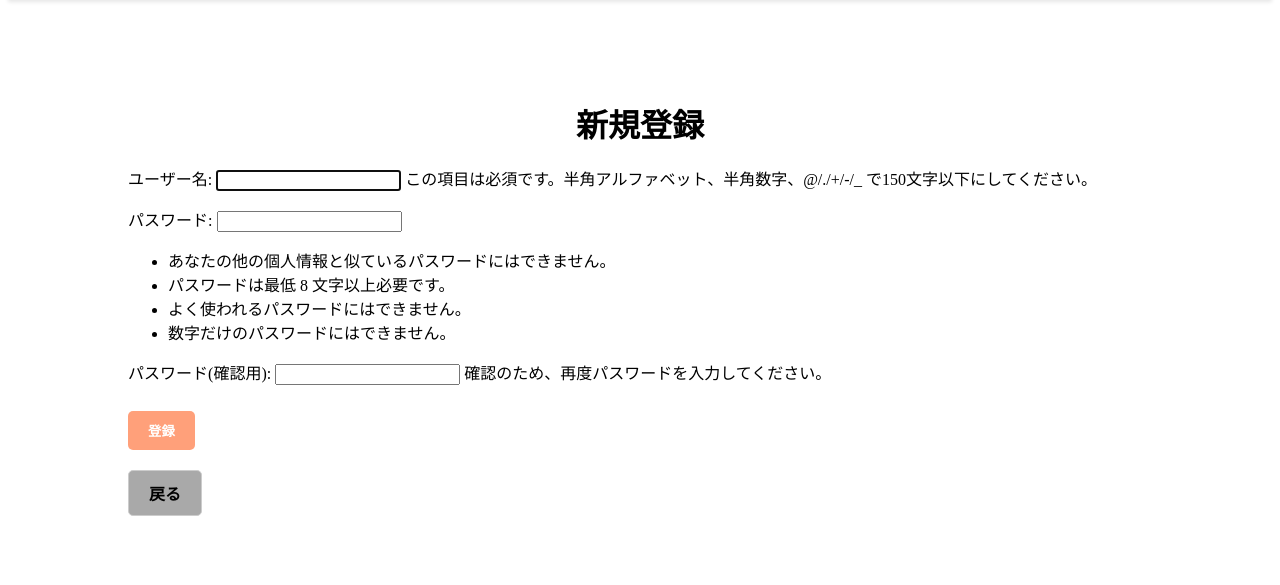
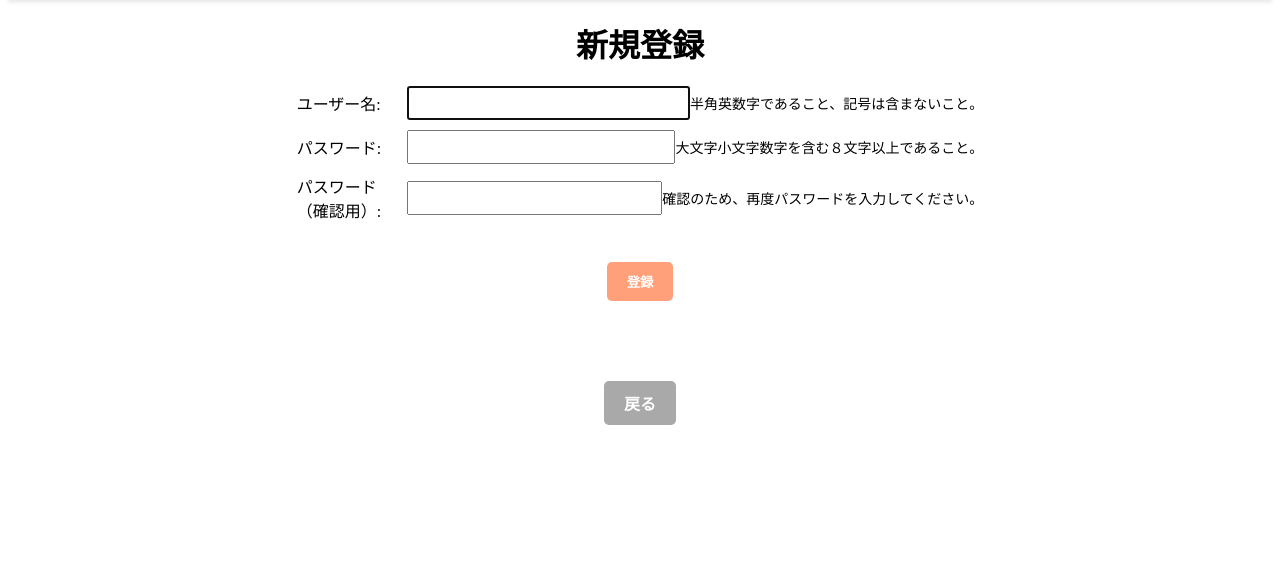
Before and after one commit to rukiami/rukiami-deployRepository, a Django app: page /signup/ in a window 1280 px wide. Shown: the part 105-690 px from the top of the page. Run offline with Django 4.2, Linux system fonts and the light colour scheme.

Commit message:
変更に関するコメント

```diff
--- a/account/forms.py
+++ b/account/forms.py
@@ -12,12 +12,31 @@ class LoginForm(AuthenticationForm):
 from django.contrib.auth.forms import UserCreationForm
 from django.contrib.auth.models import User
 
+# class SignUpForm(UserCreationForm):
+#     class Meta:
+#         model = User
+#         fields = ('username', 'password1', 'password2', )
+        # 必要に応じて、'email', 'first_name', 'last_name' など他のフィールドを追加可能
 class SignUpForm(UserCreationForm):
+    username = forms.CharField(
+        max_length=150,
+        help_text='半角英数字であること、記号は含まないこと。',
+        label='ユーザー名'
+    )
+    password1 = forms.CharField(
+        widget=forms.PasswordInput,
+        help_text='大文字小文字数字を含む８文字以上であること。',
+        label='パスワード'
+    )
+    password2 = forms.CharField(
+        widget=forms.PasswordInput,
+        help_text='確認のため、再度パスワードを入力してください。',
+        label='パスワード（確認用）'
+    )
+
     class Meta:
         model = User
-        fields = ('username', 'password1', 'password2', )
-        # 必要に応じて、'email', 'first_name', 'last_name' など他のフィールドを追加可能
-
+        fields = ('username', 'password1', 'password2',)
 
 class SearchForm(forms.Form):
     genre = forms.CharField(label='ジャンル', max_length=100, required=False)
@@ -36,6 +55,7 @@ from django.core.exceptions import ValidationError
 from django.utils.translation import gettext_lazy as _
 from django.conf import settings
 
+
 class RestaurantForm(forms.ModelForm):
     GENRE_CHOICES = [
         ('和食', '和食'),
@@ -47,7 +67,7 @@ class RestaurantForm(forms.ModelForm):
 
         # 他のジャンルをここに追加
     ]
-    genre = forms.ChoiceField(choices=GENRE_CHOICES, required=False, label='ジャンル')
+    genre = forms.ChoiceField(choices=GENRE_CHOICES, required=True, label='ジャンル*')
     PRICE_RANGE_CHOICES = [
         ('0-999円', '～￥999'),
         ('1000-1999円', '￥1000～￥1999'),
@@ -55,10 +75,12 @@ class RestaurantForm(forms.ModelForm):
         ('3000-3999円', '￥3000～￥3999'),
         ('4000円', '￥4000～'),
 ]
-    price_range = forms.ChoiceField(choices=PRICE_RANGE_CHOICES, required=False, label='価格帯')
-
-    url = forms.URLField(required=False, label='ウェブサイトURL')
-    google_maps = forms.URLField(required=False, label='GoogleマップURL')
+    price_range = forms.ChoiceField(choices=PRICE_RANGE_CHOICES, required=True, label='価格帯*')
+    phone_number = forms.CharField(required=False, label='電話番号 (任意)')
+    location = forms.CharField(required=True, label='場所*')
+    url = forms.URLField(required=True, label='ウェブサイトURL*')
+    google_maps = forms.URLField(required=True, label='GoogleマップURL*')
+    name = forms.CharField(required=True, label='店舗名*')
 
 
     def clean_google_maps(self):
@@ -89,9 +111,10 @@ class RestaurantForm(forms.ModelForm):
 
         }
 def __init__(self, *args, **kwargs):
-        super(RestaurantForm, self).__init__(*args, **kwargs)
-        self.fields['genre'] = forms.ChoiceField(choices=self.GENRE_CHOICES, label='ジャンル')
-        self.fields['price_range'] = forms.ChoiceField(choices=self.PRICE_RANGE_CHOICES, label='価格帯')
+    super(RestaurantForm, self).__init__(*args, **kwargs)
+    self.fields['name'].help_text = '*は必須です'
+        # self.fields['genre'] = forms.ChoiceField(choices=self.GENRE_CHOICES, label='ジャンル')
+        # self.fields['price_range'] = forms.ChoiceField(choices=self.PRICE_RANGE_CHOICES, label='価格帯')
 
 
 from .models import Photo
--- a/account/static/account/style.css
+++ b/account/static/account/style.css
@@ -9,15 +9,14 @@ body, html {
     padding: 10px 0; /* ヘッダーの上下パディング */
     text-align: center; /* テキストを中央揃え */
     width: 100%; /* 幅を100%に設定 */
-    margin: 0 auto; /* マージンを自動で上下左右に設定 */
-    border-radius: 0; /* 角の丸みをなくす */
+    margin: 0 auto; /* マージンを自動で上下左右に設定*/
     box-shadow: 0 2px 4px rgba(0, 0, 0, 0.1); /* 影をつける */
 }
 
-.main-title {
+.main-title, .section-title {
     font-size: 24px; /* タイトルのフォントサイズ */
     text-align: center; /* タイトルを中央揃え */
-    margin: 20px 0; /* タイトルの上下マージン */
+    margin: auto; /* タイトルの上下マージン */
     margin-top: 30px;
     margin-bottom: 10px;
 }
@@ -63,7 +62,7 @@ body, html {
 }
 
 .btn-secondary {
-    background-color: #2196F3; /* セカンダリーボタンの背景色 */
+    background-color: #808080; /* セカンダリーボタンの背景色 */
     color: white; /* テキスト色 */
 }
 
@@ -76,12 +75,12 @@ body, html {
     opacity: 0.9; /* ホバー時の透明度 */
 }
 .container {
-    width: 90%; /* コンテナの幅 */
-    max-width: 1200px; /* コンテナの最大幅 */
-    margin: 20px auto; /* コンテナのマージンを上下に設定し、左右を自動で中央揃え */
-    padding: 20px; /* コンテナ内のパディング */
-    border: none; /* 枠線なし */
-    box-shadow: none; /* 影なし */
+    width: 100%; /* コンテナの幅をビューポート全体にします */
+    display: flex;
+    justify-content: center; /* 子要素を中央に揃えます */
+    align-items: center;
+    flex-direction: column;
+
 }
 
 .alert {
@@ -245,3 +244,92 @@ h1, .main-title {
     margin-top: 20px; /* 上の余白 */
     margin-bottom: 20px; /* 下の余白 */
 }
+
+.form-group {
+    display: flex; /* Flexboxを使用 */
+    align-items: center; /* 縦方向の中央揃え */
+    margin-bottom: 10px; /* 下マージン */
+  }
+
+.form-group label {
+    flex: 0 0 100px; /* ラベルの幅を固定 */
+    margin-right: 10px; /* ラベルと入力フィールドの間隔 */
+  }
+
+.form-group input,
+.form-group select {
+    flex: 1; /* 入力フィールドが残りのスペースを埋める */
+    padding: 5px; /* パディング */
+    line-height: 1.5; /* 行の高さ */
+  }
+
+  /* エラーメッセージやヘルプテキストなど、その他の補足情報のスタイルも調整する */
+.help-text {
+    font-size: 0.875em;
+    margin-top: 5px;
+  }
+
+/* .error-message {
+    color: red;
+    font-size: 0.875em;
+  } */
+
+
+
+.form-text.text-muted {
+    margin-top: 5px;
+    margin-bottom: 5px;
+    font-size: 0.875em;
+}
+
+/* .alert.alert-danger {
+    margin-top: 5px;
+    font-size: 0.875em;
+}
+
+.errorlist {
+    color: red;
+  }
+
+  /* Djangoがエラーをリストとして表示する場合のリストアイテムのスタイルも設定できます */
+/* .errorlist li {
+    color: red;
+  } */
+
+.image-container {
+    display: flex;
+    text-align: center; /* 画像を水平方向に中央に配置 */
+    width: 100%; /* コンテナの幅を全体に */
+}
+
+
+.image-container img {
+    max-width: 100%; /* 画像がコンテナより大きくならないようにする */
+    height: auto; /* アスペクト比を保持 */
+}
+
+/* CSSファイル */
+.required {
+    color: red;
+    margin-left: 3px;
+  }
+
+/* CSSファイル */
+.login-btn {
+    font-family: 'フォントファミリー', sans-serif; /* 望むフォントに変更してください */
+    font-weight: bold; /* フォントの太さを指定 */
+    /* 他に必要なスタイルがあればここに追加します */
+}
+
+.error-messages p {
+    color: red; /* テキストの色を赤に設定 */
+    background-color: #ffdddd; /* 背景色を薄い赤に設定 */
+    border: 1px solid red; /* 赤の境界線を設定 */
+    padding: 10px; /* 内側の余白を設定 */
+    margin: 10px 0; /* 外側の上下の余白を設定 */
+    border-radius: 5px; /* 角を丸くする */
+  }
+
+.errorlist {
+    color: red;
+}
--- a/account/templates/account/base.html
+++ b/account/templates/account/base.html
@@ -1,7 +1,3 @@
-
-
-
-
 <!DOCTYPE html>
 <html lang="ja">
 <head>
@@ -11,19 +7,26 @@
     {% load static %}
     <link rel="stylesheet" type="text/css" href="{% static 'account/style.css' %}">
     <link rel="shortcut icon" type="image/x-icon" href="{% static 'account/favicon.ico' %}">
-    {% if messages %}
-        {% for message in messages %}
-            <div class="alert {{ message.tags }}">{{ message }}</div>
-        {% endfor %}
-    {% endif %}
 </head>
 <body>
-    {% comment %} <div class="header" style="background-color: coral; color: white; padding: 20px 0; text-align: center;"> {% endcomment %}
     <div class="header">
         <h1>Only my gourmet note</h1>
     </div>
+
+    {% if messages %}
+        <div class="messages">
+            {% for message in messages %}
+                <div class="alert {{ message.tags }}">{{ message }}</div>
+            {% endfor %}
+        </div>
+    {% endif %}
+
     <div class="container">
         {% block content %}
+        <div class="image-container" style="display: flex; justify-content: center;">
+            <img src="{% static 'path/to/your/image.jpg' %}" alt="説明文">
+        </div>
+        <!-- ここに各ページのコンテンツが挿入されます -->
         {% endblock %}
     </div>
 </body>
--- a/account/templates/account/home.html
+++ b/account/templates/account/home.html
@@ -7,8 +7,8 @@
 <div class="container">
     <h1 class="gourmet-diary-title">Welcome to only my gourmet note</h1>
     <div class="welcome-comment-container">
-        <p class="welcome-comment">行ってみて良かった、行ってみたいお店を登録して</p>
-        <p class="welcome-comment">自分だけのグルメ記録アプリを作成しよう！</p>
+        <p class="welcome-comment">このアプリは自分だけのグルメノートが作れます。</p>
+        <p class="welcome-comment"> 行って良かった、行ってみたいお店を登録しよう。</p>
     </div>
     <div class="links-center-container">
         <a href="{% url 'account:restaurant_add' %}">レストラン登録</a>
@@ -17,6 +17,6 @@
         <a href="{% url 'account:search' %}">ジャンル検索</a>
         <a href="{% url 'account:logout' %}">ログアウト</a>
     </div>
-    <img src="{% static 'account/カフェ.png' %}" alt="ホーム">
+    <img src="{% static 'account/写真.png' %}" alt="ホーム">
 </div>
 {% endblock %}
--- a/account/templates/account/restaurant_detail.html
+++ b/account/templates/account/restaurant_detail.html
@@ -23,9 +23,6 @@
     {% endfor %}
   </div>
 
-  <!-- 作成日時と更新日時を表示 -->
-  <p>作成日時: {{ restaurant.created_at|date:"Y年m月d日 H:i" }}</p>
-  <p>更新日時: {{ restaurant.updated_at|date:"Y年m月d日 H:i" }}</p>
 
   <div class="edit-delete-button-container">
     <a href="{% url 'account:add_photo' restaurant.id %}" class="btn btn-primary">写真を追加</a>
--- a/account/templates/account/signup.html
+++ b/account/templates/account/signup.html
@@ -6,18 +6,33 @@
     <h1>新規登録</h1>
     <form method="post">
         {% csrf_token %}
-        {{ form.as_p }}
-        <button type="submit" class="btn">登録</button>
+        <div class="form-group">
+            {{ form.username.label_tag }}
+            {{ form.username }}
+            {% if form.username.help_text %}
+                <small class="form-text text-muted">{{ form.username.help_text }}</small>
+            {% endif %}
+        </div>
+        <div class="form-group">
+            {{ form.password1.label_tag }}
+            {{ form.password1 }}
+            {% if form.password1.help_text %}
+                <small class="form-text text-muted">{{ form.password1.help_text }}</small>
+            {% endif %}
+        </div>
+        <div class="form-group">
+            {{ form.password2.label_tag }}
+            {{ form.password2 }}
+            {% if form.password2.help_text %}
+                <small class="form-text text-muted">{{ form.password2.help_text }}</small>
+            {% endif %}
+        </div>
+        <div class="button-container">
+            <button type="submit" class="btn">登録</button>
+        </div>
     </form>
-    <a href="{% url 'account:login' %}" class="btn-back">戻る</a>
-
-    {% if messages %}
-    {% comment %} <ul class="messages"> {% endcomment %}
-    <div class="alert alert-dismissible fade show" role="alert">
-        {% for message in messages %}
-        <li{% if message.tags %} class="{{ message.tags }}"{% endif %}>{{ message }}</li>
-        {% endfor %}
-    </ul>
-    {% endif %}
+    <div class="button-container">
+        <a href="{% url 'account:login' %}" class="btn-home">戻る</a>
+    </div>
 </div>
 {% endblock %}
--- a/account/urls.py
+++ b/account/urls.py
@@ -29,6 +29,7 @@ path("", views.TopView.as_view(), name="top"),
     path('restaurant/<int:restaurant_id>/photos/', views.restaurant_photos, name='restaurant_photos'),
     path('restaurant/<int:restaurant_id>/add_photo/', views.add_photo, name='add_photo'),
     path('restaurant/add/', RestaurantCreateView.as_view(), name='restaurant_add'),
+
     # path('get_events/', views.get_events, name='get_events'),
 
 ] + static(settings.MEDIA_URL, document_root=settings.MEDIA_ROOT)
--- a/account/views.py
+++ b/account/views.py
@@ -117,7 +117,7 @@ def restaurant_list(request):
     # return render(request, 'restaurants/restaurant_list.html', {'restaurants': restaurants})
 
 def restaurant_detail(request, id):
-    restaurant = get_object_or_404(Restaurant, id=id)
+    restaurant = get_object_or_404(Restaurant, pk=id)
     return render(request, 'account/restaurant_detail.html', {'restaurant': restaurant})
 
 def add_restaurant(request):
@@ -186,72 +186,40 @@ class RestaurantCreateView(CreateView):
     template_name = 'account/restaurant_form.html'  # お店登録用テンプレート
     success_url = reverse_lazy('account:restaurant_list')
 
-# def register_restaurant(request):
+# def your_view(request):
 #     if request.method == 'POST':
-#         form = RestaurantForm(request.POST, request.FILES)
+#         # フォームのデータを取得
+#         form = add_restaurant(request.POST)
 #         if form.is_valid():
-#             form.save()
-#             return redirect('account:restaurant_list')  # 成功した場合のリダイレクト先
+#             # フォームのデータが有効な場合の処理
+#             ...
+#         else:
+#             # フォームのデータにエラーがある場合
+#             messages.error(request, 'フォームにエラーがあります。')
+#             return redirect('some_view_name')
 #     else:
 #         form = RestaurantForm()
-#     return render(request, 'account/register_restaurant.html')  # 適切な
 
-    # ビュー関数の内容...
-    # return render(request, 'account/register.html')
+#     context = {'form': form}
+#     return render(request, 'myapp/template.html', context)
 
-
-# @csrf_exempt
-# def add_event(request):
-#     if request.method == 'POST':
-#         # JSONの解析
-#         data = json.loads(request.body)
-#         # logger.info(f"Received data: {data}")  # ログに受け取ったデータを記録
-
-#         # バリデーション
-#         event_form = EventForm(data)
-#         if not event_form.is_valid():
-#             return JsonResponse({'status': 'error', 'errors': event_form.errors}, status=400)
-
-#         # EventFormがModelFormの場合、フォームから直接モデルを保存
-#         if hasattr(EventForm, 'save'):
-#             new_event = event_form.save()  # EventFormがModelFormの場合
-#         else:
-#             # EventFormがModelFormでない場合、ここでEventモデルインスタンスを直接作成します。
-
-
-
-
-
-#         # POST以外のメソッドでアクセスされた場合、エラーレスポンスを返す
-#         #
-
-
-
-
-# @csrf_exempt
-# def get_events(request):
-#     if request.method == 'POST':
-#         # JSONの解析
-#         data = json.loads(request.body)
-
-#         # 日付の変換
-#         start_date = time.strftime("%Y-%m-%d", time.localtime(data['start_date'] / 1000))
-#         end_date = time.strftime("%Y-%m-%d", time.localtime(data['end_date'] / 1000))
-
-#         # 指定された期間内のイベントを取得
-#         events = Event.objects.filter(start_date__gte=start_date, end_date__lte=end_date)
-
-#         # イベントデータの準備
-#         event_list = [{
-#             'title': event.event_name,
-#             'start': event.start_date,
-#             'end': event.end_date,
-#         } for event in events]
-
-#         # JSONで返す
-#         return JsonResponse(event_list, safe=False)
-#     else:
-#         # POST以外のメソッドでアクセスされた場合
-#         return JsonResponse({'status': 'error'}, status=400)
-
-# # イベント取得用のビューを追加していないため、必要に応じて追加してください。
+def login_view(request):
+    if request.method == 'POST':
+        form = LoginForm(request.POST)
+        if form.is_valid():
+            username = form.cleaned_data.get('username')
+            password = form.cleaned_data.get('password')
+            user = authenticate(request, username=username, password=password)
+            if user is not None:
+                login(request, user)
+                # ログインに成功したら、ホーム画面などにリダイレクト
+                return redirect('home')
+            else:
+                # ユーザー認証失敗のメッセージ
+                messages.error(request, 'ユーザー名かパスワードが間違っています。')
+        else:
+            # フォームが無効な場合
+            messages.error(request, 'エラーが発生しました。フォームを再確認してください。')
+    else:
+        form = LoginForm()
+    return render(request, 'account/login.html', {'form': form})
```
Also changed, not shown: account/templates/account/add_restaurant.html (+15 -19 lines), account/templates/account/login.html (+14 -9 lines), account/templates/account/restaurant_list.html (+17 -15 lines), account/templates/account/search.html (+14 -8 lines), account/templates/account/top.html (+6 -1 lines), account/static/account/カフェ.png (deleted), account/static/account/写真.png, account/static/account/画像.png (deleted), db.sqlite3, static/カフェ.jpg (deleted).
